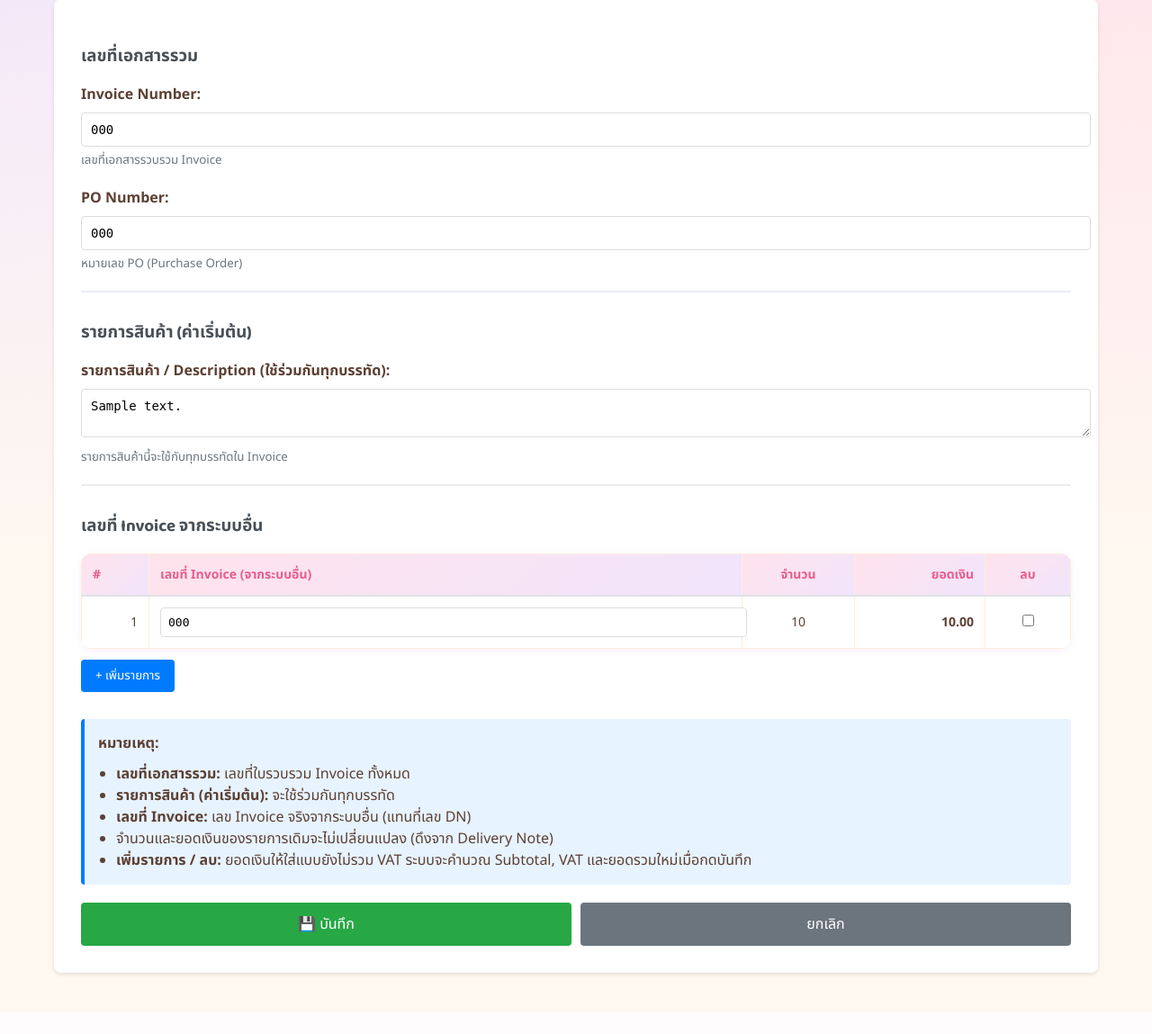
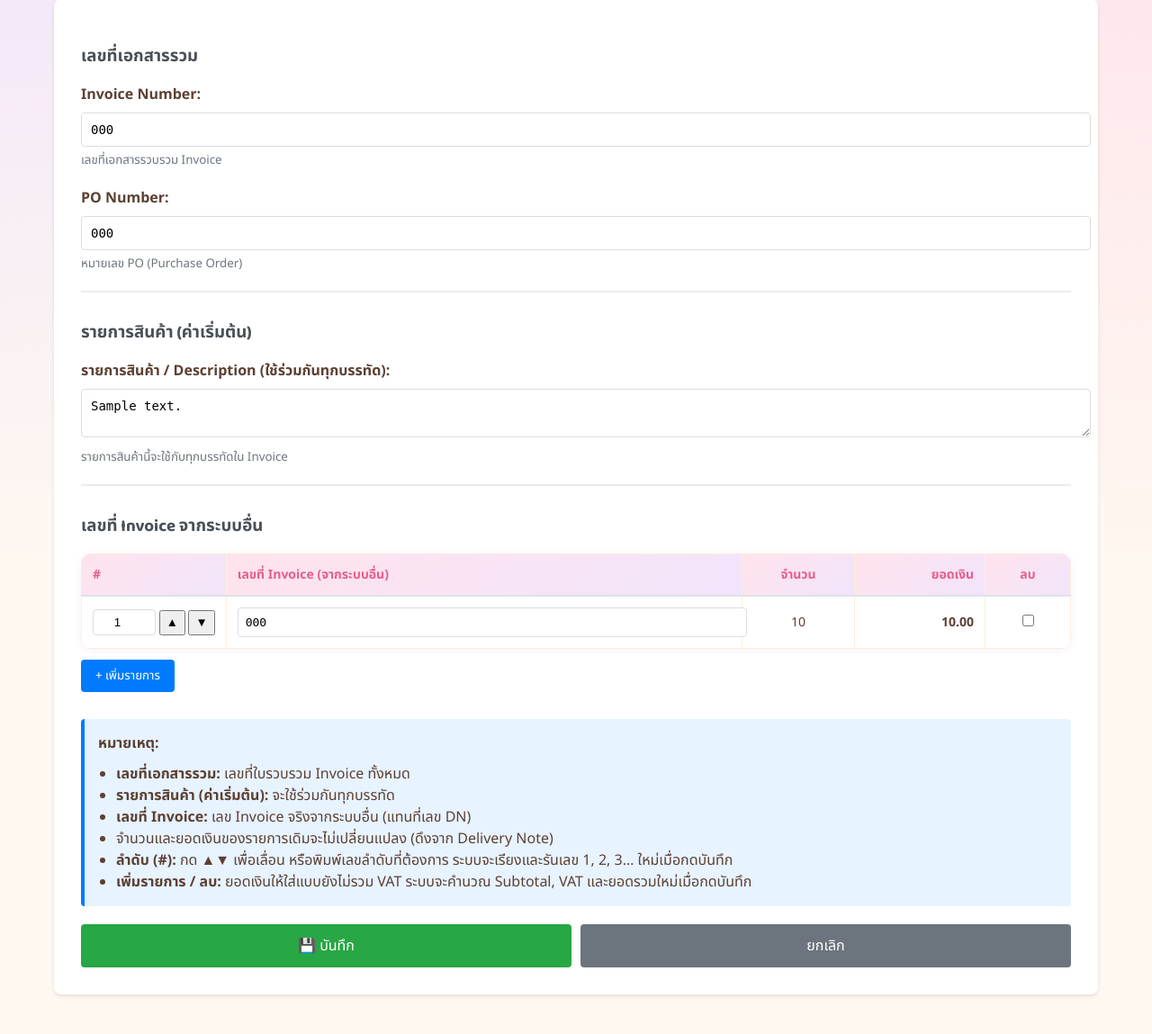
Before and after one commit to kittichaisangpayung-arch/oem-orders, a Django app: page /dashboard/invoices/1/edit/ in a window 1280 px wide. Shown: the part 185-1334 px from the top of the page at 90% size. Before the commit the page ends 1310 px from the top, so only its background shows below. Run offline with Django 5.2, Linux system fonts and the light colour scheme; a user stored in the database is signed in; data comes from the database, SQL or seed files in the repository; tables that the repository leaves empty hold one stand-in row (values such as "Sample post"); parts of the project's set-up code (start-up, migrations or seed data) failed here and were passed over.

Commit message:
Billing statement edit: reorder line items with up/down buttons or typed position

```diff
--- a/apps/dashboard/views.py
+++ b/apps/dashboard/views.py
@@ -2026,6 +2026,11 @@ def invoice_detail(request, invoice_id):
     return render(request, template, context)
 
 
+def _parse_line_order(value):
+    value = (value or "").strip()
+    return int(value) if value.isdigit() else None
+
+
 @login_required
 def edit_invoice(request, invoice_id):
     """Edit invoice number and line item descriptions"""
@@ -2041,16 +2046,19 @@ def edit_invoice(request, invoice_id):
         from django.contrib import messages
         from django.db import transaction
         from decimal import InvalidOperation
+        from itertools import zip_longest
 
         # Parse manually added rows before saving anything
         new_rows = []
-        new_fields = zip(
+        new_fields = zip_longest(
             request.POST.getlist("new_invoice_no"),
             request.POST.getlist("new_quantity"),
             request.POST.getlist("new_unit"),
             request.POST.getlist("new_amount"),
+            request.POST.getlist("new_order"),
+            fillvalue="",
         )
-        for doc_no, qty, unit, amount in new_fields:
+        for doc_no, qty, unit, amount, order in new_fields:
             doc_no, qty, unit, amount = doc_no.strip(), qty.strip(), unit.strip(), amount.strip()
             if not (doc_no or qty or amount):
                 continue
@@ -2060,7 +2068,7 @@ def edit_invoice(request, invoice_id):
             except (ValueError, InvalidOperation):
                 messages.error(request, f"จำนวนหรือยอดเงินของรายการใหม่ไม่ถูกต้อง: {doc_no or '-'}")
                 return redirect("dashboard:edit_invoice", invoice_id=invoice.id)
-            new_rows.append((doc_no, quantity, unit or "PCS", amount_value))
+            new_rows.append((doc_no, quantity, unit or "PCS", amount_value, _parse_line_order(order)))
 
         delete_ids = {
             int(pk) for pk in request.POST.getlist("delete_item") if pk.isdigit()
@@ -2095,30 +2103,43 @@ def edit_invoice(request, invoice_id):
                     line_item.external_invoice_number = new_invoice_no
                     line_item.save(update_fields=["external_invoice_number"])
 
+            invoice.line_items.filter(id__in=delete_ids).delete()
+
+            # Sort key: requested position, then rows the user moved before rows
+            # left in place, then original order.
+            sort_keys = {}
+            for line_item in invoice.line_items.order_by("line_no", "id"):
+                requested = _parse_line_order(request.POST.get(f"order_{line_item.id}"))
+                if requested is None:
+                    sort_keys[line_item.id] = (line_item.line_no, 1, line_item.line_no)
+                else:
+                    moved = 0 if requested != line_item.line_no else 1
+                    sort_keys[line_item.id] = (requested, moved, line_item.line_no)
+
+            end = max((key[0] for key in sort_keys.values()), default=0)
+            for offset, (doc_no, quantity, unit, amount_value, requested) in enumerate(new_rows, 1):
+                new_item = InvoiceLineItem.objects.create(
+                    line_no=end + offset,
+                    invoice=invoice,
+                    delivery_note=None,
+                    external_invoice_number=doc_no,
+                    description=default_description,
+                    quantity=quantity,
+                    unit=unit,
+                    amount=amount_value,
+                )
+                if requested is None:
+                    sort_keys[new_item.id] = (end + offset, 1, end + offset)
+                else:
+                    sort_keys[new_item.id] = (requested, 0, end + offset)
+
+            remaining = sorted(invoice.line_items.order_by("line_no", "id"), key=lambda item: sort_keys[item.id])
+            for line_no, line_item in enumerate(remaining, 1):
+                if line_item.line_no != line_no:
+                    line_item.line_no = line_no
+                    line_item.save(update_fields=["line_no"])
+
             if delete_ids or new_rows:
-                invoice.line_items.filter(id__in=delete_ids).delete()
-                last_line_no = max(
-                    (item.line_no for item in invoice.line_items.all() if item.id not in delete_ids),
-                    default=0,
-                )
-                for offset, (doc_no, quantity, unit, amount_value) in enumerate(new_rows, 1):
-                    InvoiceLineItem.objects.create(
-                        line_no=last_line_no + offset,
-                        invoice=invoice,
-                        delivery_note=None,
-                        external_invoice_number=doc_no,
-                        description=default_description,
-                        quantity=quantity,
-                        unit=unit,
-                        amount=amount_value,
-                    )
-
-                remaining = list(invoice.line_items.order_by("line_no", "id"))
-                for line_no, line_item in enumerate(remaining, 1):
-                    if line_item.line_no != line_no:
-                        line_item.line_no = line_no
-                        line_item.save(update_fields=["line_no"])
-
                 subtotal = sum((item.amount for item in remaining), Decimal("0"))
                 invoice.subtotal = subtotal
                 invoice.vat_amount = subtotal * (invoice.vat_rate / Decimal("100"))
--- a/templates/dashboard/edit_invoice.html
+++ b/templates/dashboard/edit_invoice.html
@@ -52,8 +52,11 @@
                 <tbody id="line-items-body">
                     {% for item in invoice.line_items.all %}
                     <tr style="border-bottom: 1px solid #dee2e6;">
-                        <td style="padding: 12px;">
-                            {{ item.line_no }}
+                        <td style="padding: 12px; white-space: nowrap;">
+                            <input type="number" name="order_{{ item.id }}" value="{{ item.line_no }}" min="1" step="1" class="line-order"
+                                   style="width: 56px; padding: 6px; border: 1px solid #ddd; border-radius: 4px; text-align: center;">
+                            <button type="button" onclick="moveRow(this, -1)" title="เลื่อนขึ้น" style="padding: 2px 6px; cursor: pointer;">▲</button>
+                            <button type="button" onclick="moveRow(this, 1)" title="เลื่อนลง" style="padding: 2px 6px; cursor: pointer;">▼</button>
                         </td>
                         <td style="padding: 12px;">
                             <input type="text" name="invoice_no_{{ item.id }}"
@@ -83,7 +86,12 @@
 
         <template id="new-line-item-template">
             <tr style="border-bottom: 1px solid #dee2e6; background: #f8fff8;">
-                <td style="padding: 12px;">ใหม่</td>
+                <td style="padding: 12px; white-space: nowrap;">
+                    <input type="number" name="new_order" min="1" step="1" class="line-order"
+                           style="width: 56px; padding: 6px; border: 1px solid #ddd; border-radius: 4px; text-align: center;">
+                    <button type="button" onclick="moveRow(this, -1)" title="เลื่อนขึ้น" style="padding: 2px 6px; cursor: pointer;">▲</button>
+                    <button type="button" onclick="moveRow(this, 1)" title="เลื่อนลง" style="padding: 2px 6px; cursor: pointer;">▼</button>
+                </td>
                 <td style="padding: 12px;">
                     <input type="text" name="new_invoice_no" placeholder="เลขที่เอกสาร"
                            style="width: 100%; padding: 8px; border: 1px solid #ddd; border-radius: 4px; font-size: 13px; font-family: monospace;">
@@ -104,9 +112,23 @@
             </tr>
         </template>
         <script>
+        function renumberRows() {
+            document.querySelectorAll("#line-items-body tr").forEach((row, index) => {
+                row.querySelector(".line-order").value = index + 1;
+            });
+        }
+        function moveRow(button, direction) {
+            const row = button.closest("tr");
+            const sibling = direction < 0 ? row.previousElementSibling : row.nextElementSibling;
+            if (!sibling) return;
+            row.parentNode.insertBefore(row, direction < 0 ? sibling : sibling.nextElementSibling);
+            renumberRows();
+        }
         function addLineItem() {
             const template = document.getElementById("new-line-item-template");
-            document.getElementById("line-items-body").appendChild(template.content.cloneNode(true));
+            const body = document.getElementById("line-items-body");
+            body.appendChild(template.content.cloneNode(true));
+            body.lastElementChild.querySelector(".line-order").value = body.children.length;
         }
         </script>
 
@@ -118,6 +140,7 @@
                 <li><strong>รายการสินค้า (ค่าเริ่มต้น):</strong> จะใช้ร่วมกันทุกบรรทัด</li>
                 <li><strong>เลขที่ Invoice:</strong> เลข Invoice จริงจากระบบอื่น (แทนที่เลข DN)</li>
                 <li>จำนวนและยอดเงินของรายการเดิมจะไม่เปลี่ยนแปลง (ดึงจาก Delivery Note)</li>
+                <li><strong>ลำดับ (#):</strong> กด ▲▼ เพื่อเลื่อน หรือพิมพ์เลขลำดับที่ต้องการ ระบบจะเรียงและรันเลข 1, 2, 3… ใหม่เมื่อกดบันทึก</li>
                 <li><strong>เพิ่มรายการ / ลบ:</strong> ยอดเงินให้ใส่แบบยังไม่รวม VAT ระบบจะคำนวณ Subtotal, VAT และยอดรวมใหม่เมื่อกดบันทึก</li>
             </ul>
         </div>
```
Also changed, not shown: apps/dashboard/tests/test_billing_statement.py (+32 -0 lines).
